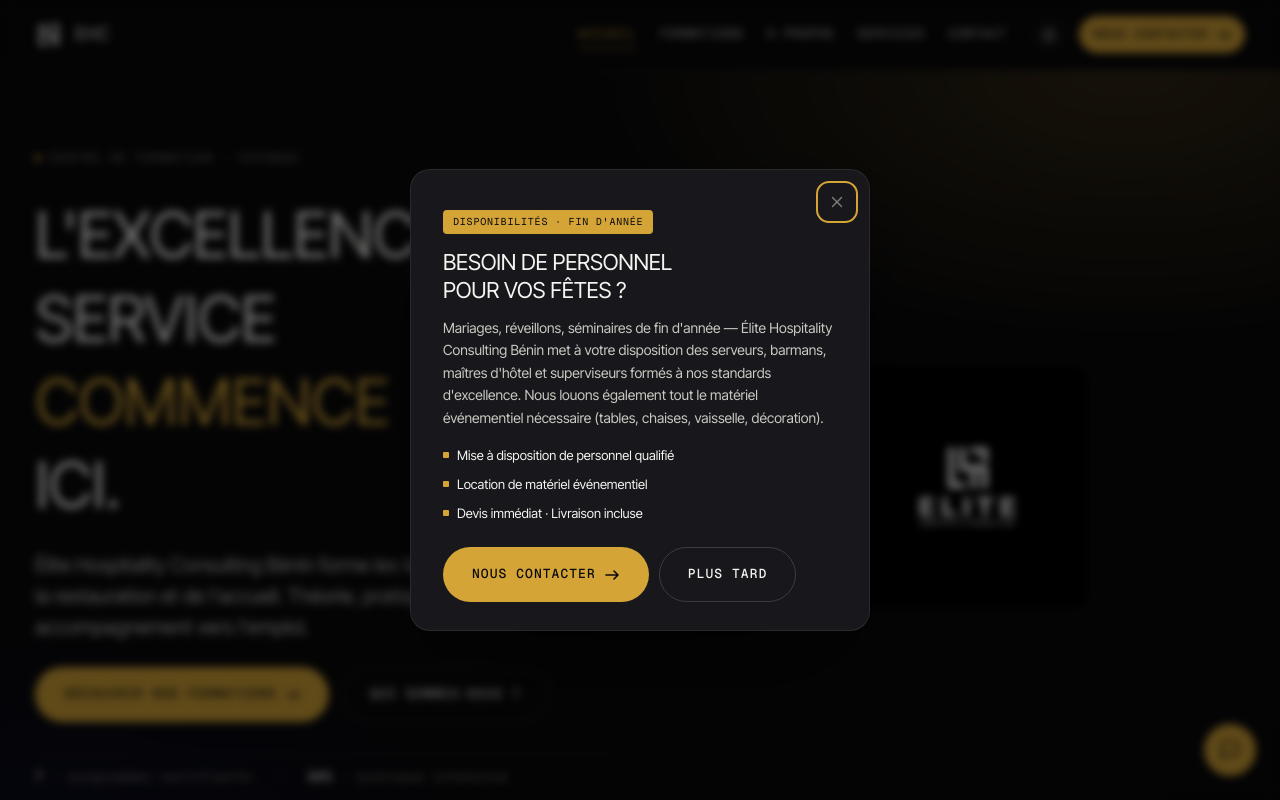
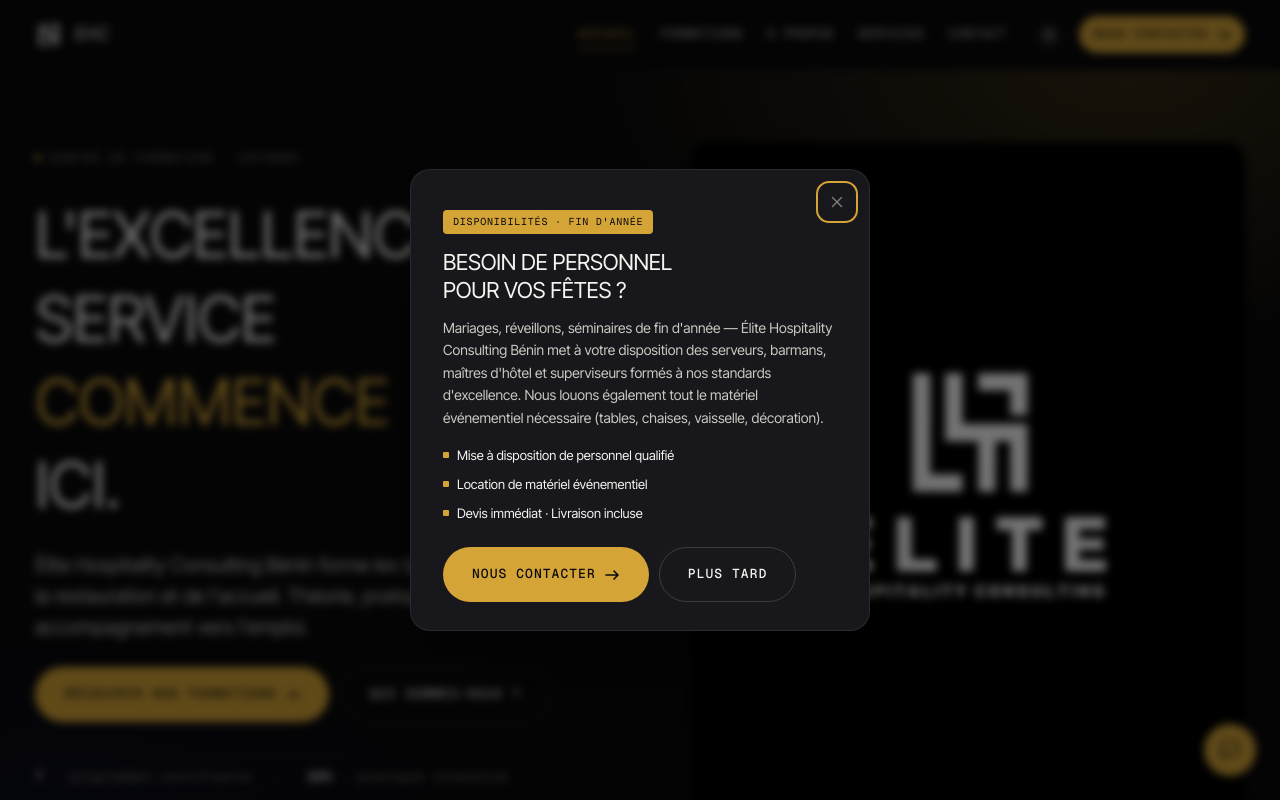
Before and after one commit to MarletDJEN/ehc, a React (Vite) app: page / in a window 1280 px wide. Shown: the top 800 px of the page. Built offline with nearby package versions, Linux system fonts and the light colour scheme; a web font is replaced by a local one.

Commit message:
fix: image elite.jpg remplit toute la colonne droite hero

```diff
--- a/src/assets/css/styles.css
+++ b/src/assets/css/styles.css
@@ -396,17 +396,17 @@
 }
 .hero-text > * + * { margin-top: var(--space-5); }
 .hero-media {
-  justify-self: center;
-  align-self: center;
   width: 100%;
-  max-width: 240px;
+  height: 100%;
   display: flex;
   align-items: center;
   justify-content: center;
+  overflow: hidden;
+  border-radius: var(--radius-lg);
 }
 .hero-media .hero-logo {
-  width: 100%; height: auto;
-  border-radius: 12px;
+  width: 100%; height: 100%;
+  object-fit: cover;
 }
 .hero-headline {
   font-size: var(--text-mega);
@@ -1139,7 +1139,7 @@
   section.compact { padding-block: var(--space-5); }
   .hero { padding-block: var(--space-6) var(--space-7); }
   .hero-grid { gap: var(--space-5); }
-  .hero-media { max-width: 120px; }
+  .hero-media { max-height: 320px; }
   .hero-headline { font-size: var(--text-4xl); line-height: 1.35; }
   .hero-sub { font-size: var(--text-base); }
   .hero-cta-row { flex-direction: column; }
```
